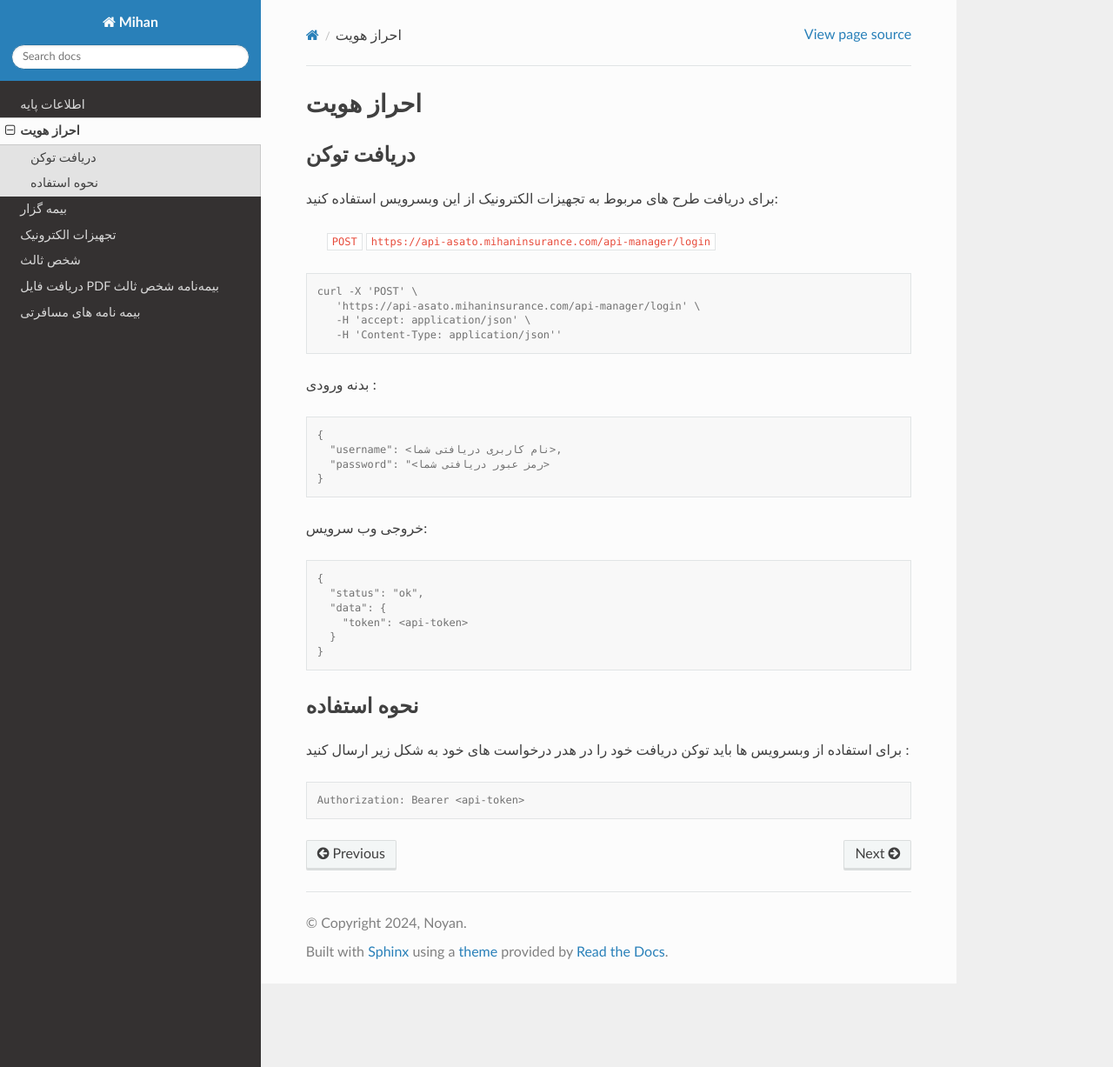
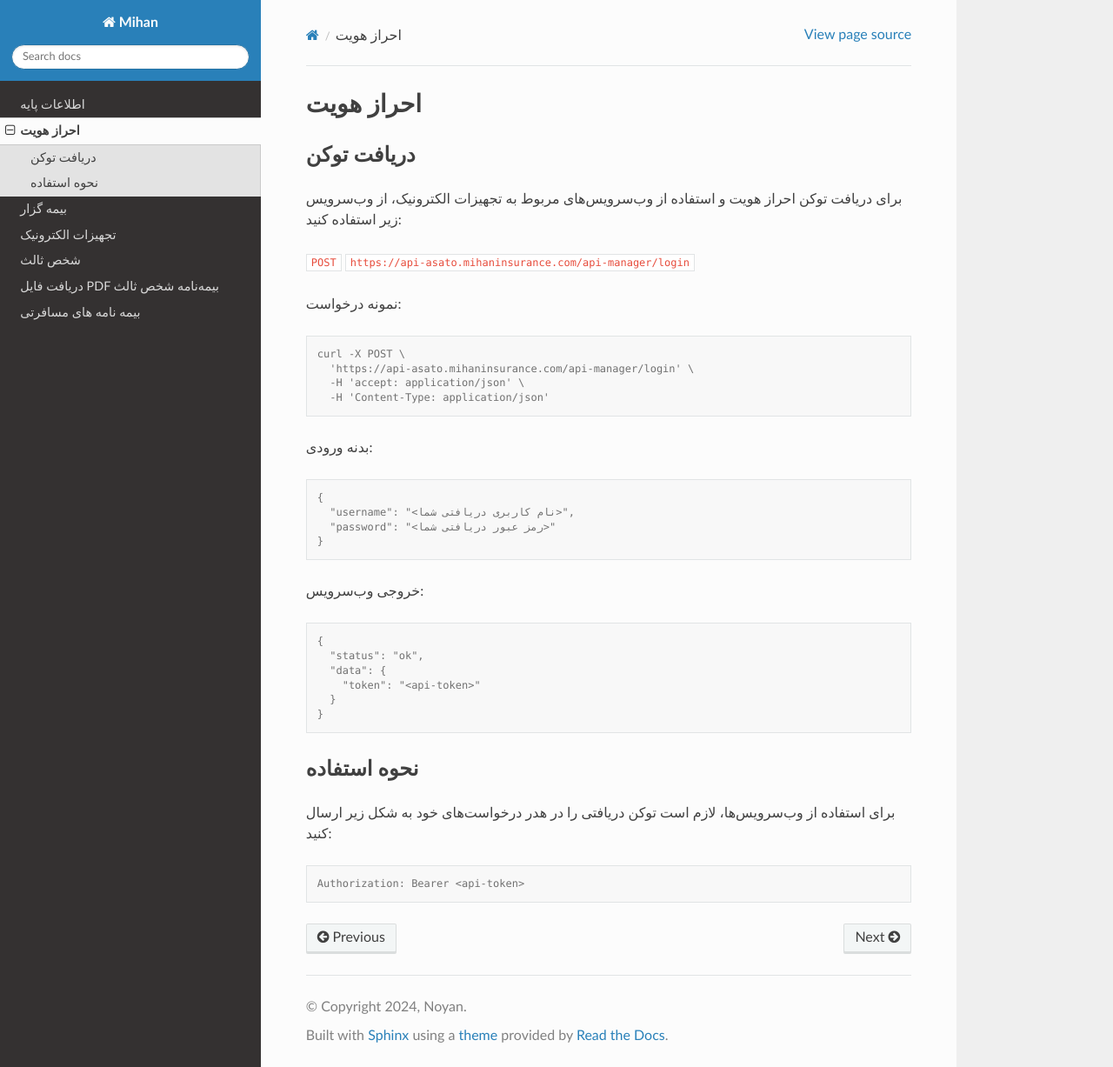
Before and after one commit to artaabbasi/mihan-issue, a Sphinx documentation site: the page built from docs/source/auth.rst, in a window 1280 px wide and 1227 px high. Shown: the whole window at 87% size. Built offline with Sphinx 7.4.7 and the Read the Docs theme 3.1.0, drawn with Linux system fonts in a browser that asks for light colours.

Commit message:
Update auth.rst

```diff
--- a/docs/source/auth.rst
+++ b/docs/source/auth.rst
@@ -1,47 +1,49 @@
 احراز هویت
-=====
+==========
 
 دریافت توکن
-------------
+-----------
 
-برای دریافت طرح های مربوط به تجهیزات الکترونیک از این وبسرویس استفاده کنید:
+برای دریافت توکن احراز هویت و استفاده از وب‌سرویس‌های مربوط به تجهیزات الکترونیک، از وب‌سرویس زیر استفاده کنید:
 
-    ``POST``
-    ``https://api-asato.mihaninsurance.com/api-manager/login``
+``POST``
+``https://api-asato.mihaninsurance.com/api-manager/login``
+
+نمونه درخواست:
 
 .. code-block:: console
 
-   curl -X 'POST' \
-      'https://api-asato.mihaninsurance.com/api-manager/login' \
-      -H 'accept: application/json' \
-      -H 'Content-Type: application/json''
+   curl -X POST \
+     'https://api-asato.mihaninsurance.com/api-manager/login' \
+     -H 'accept: application/json' \
+     -H 'Content-Type: application/json'
 
-بدنه ورودی :
+بدنه ورودی:
 
 .. code-block:: console
 
-    {
-      "username": <نام کاربری دریافتی شما>,
-      "password": "<رمز عبور دریافتی شما>
-    }
+   {
+     "username": "<نام کاربری دریافتی شما>",
+     "password": "<رمز عبور دریافتی شما>"
+   }
 
-خروجی وب سرویس:
+خروجی وب‌سرویس:
 
 .. code-block:: console
 
-    {
-      "status": "ok",
-      "data": {
-        "token": <api-token>
-      }
-    }
+   {
+     "status": "ok",
+     "data": {
+       "token": "<api-token>"
+     }
+   }
 
 
 نحوه استفاده
-----------------
+------------
 
-برای استفاده از وبسرویس ها باید توکن دریافت خود را در هدر درخواست های خود به شکل زیر ارسال کنید :
+برای استفاده از وب‌سرویس‌ها، لازم است توکن دریافتی را در هدر درخواست‌های خود به شکل زیر ارسال کنید:
 
 .. code-block:: console
 
-    Authorization: Bearer <api-token>
+   Authorization: Bearer <api-token>
```
